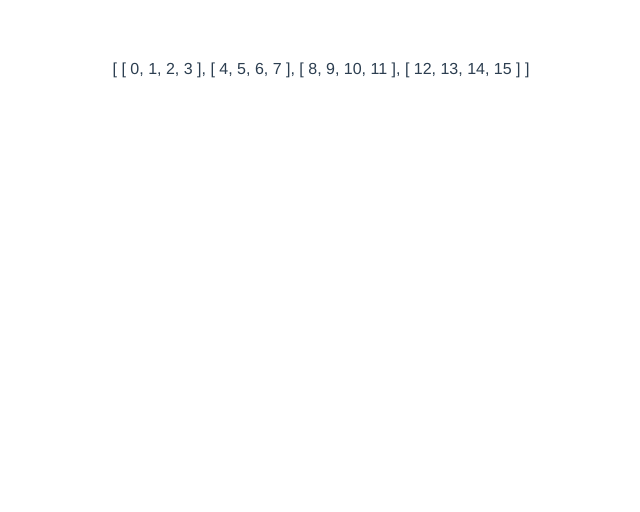
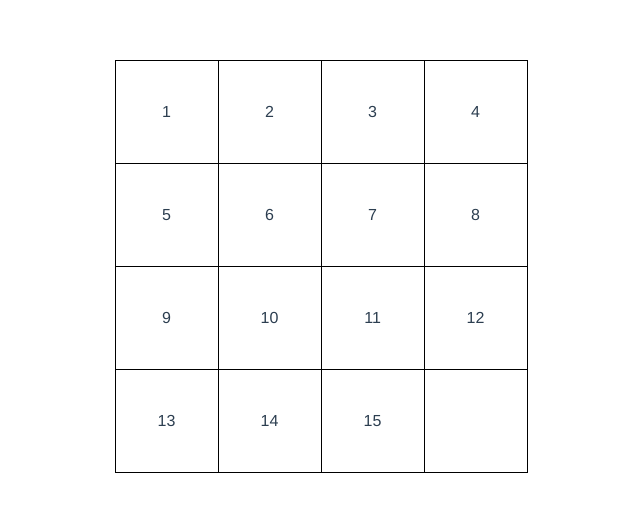
Before and after one commit to baldrys/15, a Vue app: page / in a window 1280 px wide. Shown: the top 512 px of the page, without its empty margins (319-959 px from the left). Built offline with nearby package versions, Linux system fonts and the light colour scheme.

Commit message:
mvp done

```diff
--- a/src/components/Table.vue
+++ b/src/components/Table.vue
@@ -3,7 +3,16 @@
     <!-- <ul>
         <li v-for="(cell, i, j) in cells" :key="i+j"></li>
     </ul> -->
-    {{ cells }}
+
+    <table class="game-table">
+      <tr class="game-table__row" v-for="(row, i) in cells" :key="i">
+        <td class="game-table__col" v-for="(col, j) in row" :key="j"
+          v-on:click="cellClicked(i, j)"
+        >
+          {{ col }}
+        </td>
+      </tr>
+    </table>
   </div>
 </template>
 
@@ -13,6 +22,29 @@ import { mapState } from 'vuex'
 
 export default {
     name: 'Table',
+    methods: {
+      cellClicked(i, j){
+        const cellClicked = {x:i, y:j};
+        let cellToSwap = null;
+      if( i-1 >= 0 && this.cells[i-1][j] == ''){
+        cellToSwap = {x:i-1, y:j};
+      } else if (j+1 <= this.cells[0].length - 1 && this.cells[i][j+1] == '') {
+        cellToSwap = {x:i, y:j+1};
+      } else if (i+1 <= this.cells[0].length - 1 && this.cells[i+1][j] == '') {
+        cellToSwap = {x:i+1, y:j};
+      } else if (j-1 >=0 && this.cells[i][j-1] == '') {
+        cellToSwap = {x:i, y:j-1};
+      }
+      if(cellToSwap) {
+        // console.log(cellClicked);
+        // console.log(cellToSwap, cellClicked);
+        const payload = {cell1:cellToSwap, cell2:cellClicked};
+        this.$store.dispatch('TableStore/swapCells', payload)
+
+      }
+
+      }
+    },
     mounted(){
       this.$store.dispatch('TableStore/initCells')
     },
@@ -24,5 +56,22 @@ export default {
 </script>
 
 <style>
+.game-table {
+  border-collapse: collapse;
+  margin: 0 auto;
+
+}
+
+  .game-table, .game-table__row, .game-table__col {
+    border: 1px solid black;
+    /* width: 200px; */
+    /* height: 100px; */
+  }
+
+  .game-table__col {
+    width: 100px;
+    height: 100px;
+    cursor: pointer;
+  }
 
 </style>
--- a/src/store/modules/TableStore.js
+++ b/src/store/modules/TableStore.js
@@ -5,6 +5,13 @@ const defaultState = {
 const mutations = {
     updateCells(state, cells){
         state.cells = cells
+    },
+    swapCells(state, payload) {
+        const fistCell = state.cells[payload.cell1.x][payload.cell1.y];
+        // state.cells[payload.cell1.x][payload.cell1.y] = state.cells[payload.cell2.x][payload.cell2.y];
+        // state.cells[payload.cell2.x][payload.cell2.y] = fistCell;
+        state.cells[payload.cell1.x].splice(payload.cell1.y, 1, state.cells[payload.cell2.x][payload.cell2.y]);
+        state.cells[payload.cell2.x].splice(payload.cell2.y, 1, fistCell);
     }
 };
 
@@ -12,7 +19,7 @@ const actions = {
     initCells(context){
         const N = 4;
         let cells =[];
-        let l = 0;
+        let l = 1;
         for (let i = 0; i < N; i++) {
             cells[i] = [];
             for (let j = 0; j < N; j++) {
@@ -20,12 +27,17 @@ const actions = {
                 l++;
             }
         }
+        cells[N-1][N-1] = '';
         context.commit('updateCells', cells)
+    },
+
+    swapCells(context, payload ){
+        context.commit('swapCells', payload)
     }
 };
 
 const getters = {
-    getCells(state){
+    getCells(state) {
         return state.cells
     }
 };
```
